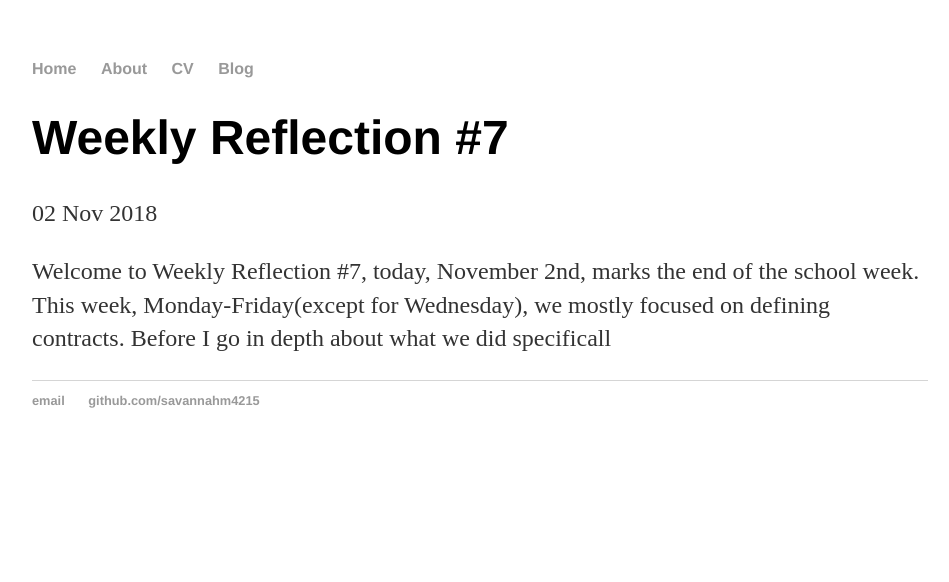
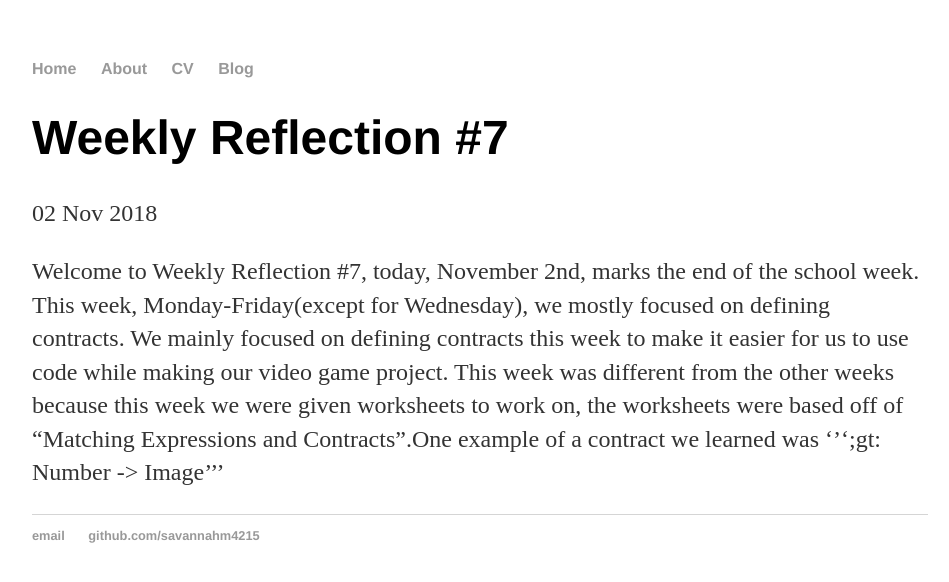
Before and after one commit to savannahm4215/savannahm4215.github.io, a Jekyll site: the page built from _posts/2018-11-02-weekly-reflection-07.md, in a window 1280 px wide. Shown: the top 582 px of the page, without its empty margins (160-1109 px from the left). Built offline with Jekyll 4.4.1, drawn with Linux system fonts in a browser that asks for light colours.

Commit message:
Update 2018-11-02-weekly-reflection-07.md

```diff
--- a/_posts/2018-11-02-weekly-reflection-07.md
+++ b/_posts/2018-11-02-weekly-reflection-07.md
@@ -4,4 +4,4 @@ title: "Weekly Reflection #7"
 date: 2018-11-02
 ---
 
-Welcome to Weekly Reflection #7, today, November 2nd, marks the end of the school week. This week, Monday-Friday(except for Wednesday), we mostly focused on defining contracts. Before I go in depth about what we did specificall
+Welcome to Weekly Reflection #7, today, November 2nd, marks the end of the school week. This week, Monday-Friday(except for Wednesday), we mostly focused on defining contracts. We mainly focused on defining contracts this week to make it easier for us to use code while making our video game project. This week was different from the other weeks because this week we were given worksheets to work on, the worksheets were based off of "Matching Expressions and Contracts".One example of a contract we learned was ''';gt: Number -> Image'''
```
